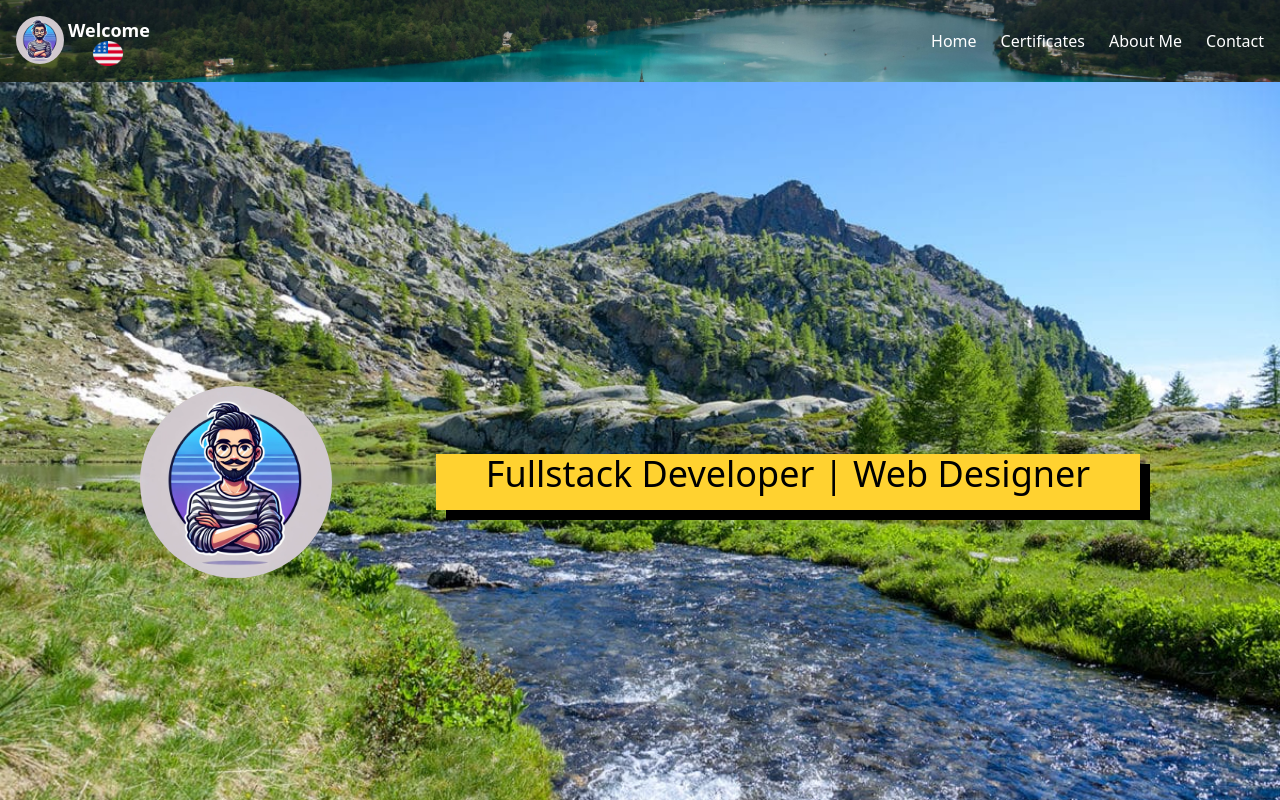
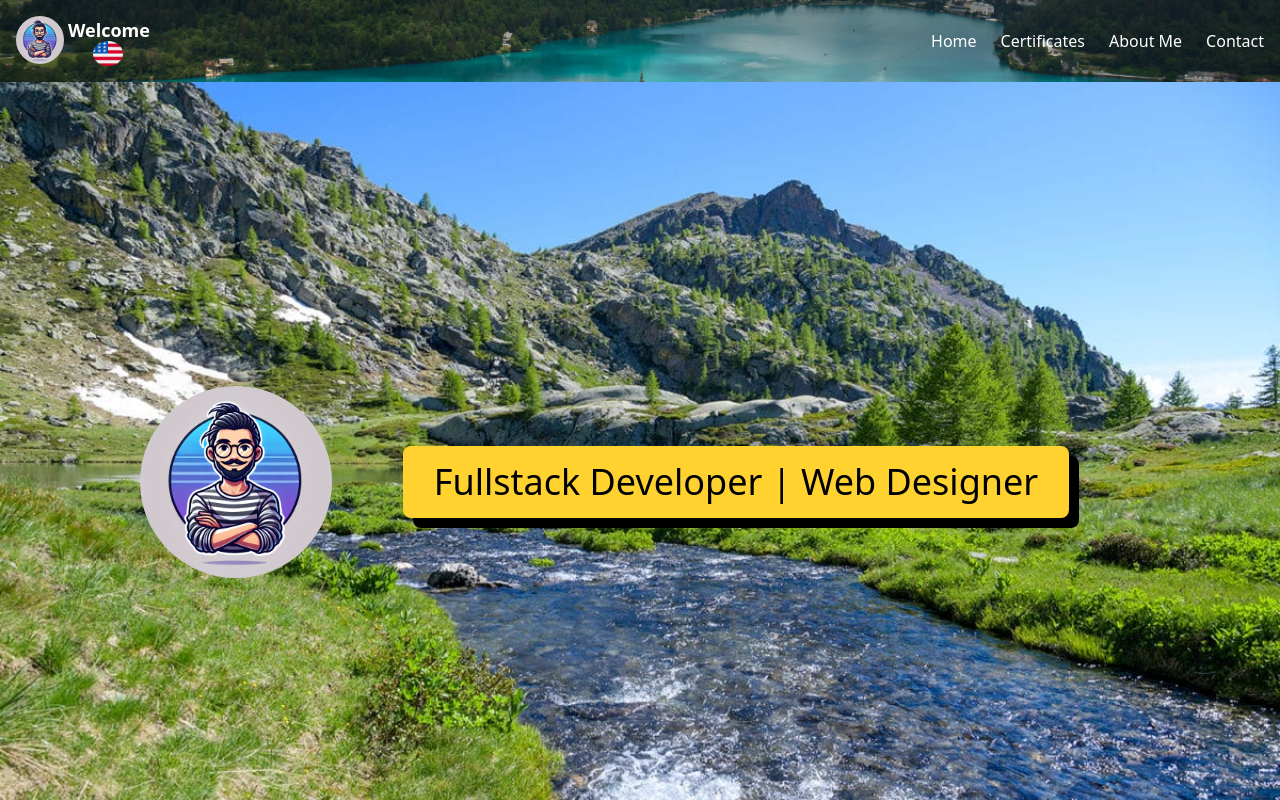
Before and after one commit to martinoremonje/portfolio-mo, a React (Vite) app: page / in a window 1280 px wide. Shown: the top 800 px of the page. Built offline with nearby package versions, Linux system fonts and the light colour scheme.

Commit message:
cambios al diseño

```diff
--- a/src/components/Portafolio.jsx
+++ b/src/components/Portafolio.jsx
@@ -25,7 +25,7 @@ const Portfolio = () => {
           className="w-32 h-32 md:w-48 md:h-48 object-cover rounded-full mb-4 md:mb-0"
         />
         <motion.div
-          className="box bg-amber-300 w-[55vw] h-[7vh] text-center text-4xl"
+          className="bg-amber-300 text-center text-2xl md:text-4xl p-4 rounded-lg shadow-md w-full md:w-3/4 lg:w-2/3 mx-auto"
           initial={{ boxShadow: '0px 0px #000' }}
           animate={{ boxShadow: '10px 10px #000' }}
           transition={{ duration: 2 }}
@@ -142,7 +142,7 @@ const Portfolio = () => {
           </ul>
         </div>
         <motion.div
-          className="font-bold box text-white bg-amber-300 w-[12vw] h-[6vh] text-center"
+          className="bg-amber-300 text-center text-xl mt-1.5 md:text-3xl p-3 rounded-lg shadow-md w-full md:w-1/2 lg:w-1/3 mx-auto"
           initial={{ boxShadow: '0px 0px #000' }}
           animate={{ boxShadow: '10px 10px #000' }}
           whileHover={{ scale: 1.2 }}
--- a/src/components/PortafolioEn.jsx
+++ b/src/components/PortafolioEn.jsx
@@ -33,7 +33,7 @@ const PortfolioEn = () => {
         >
           Fullstack Developer | Web Designer
         </h1> */}
-        <motion.div className="box bg-amber-300 w-[55vw] h-[7vh] text-center text-4xl"  initial={{ boxShadow: "0px 0px #000" }}
+        <motion.div className="bg-amber-300 text-center text-2xl md:text-4xl p-4 rounded-lg shadow-md w-full md:w-3/4 lg:w-2/3 mx-auto"  initial={{ boxShadow: "0px 0px #000" }}
 
 animate={{ boxShadow: "10px 10px #000" }} transition={{ duration: 2 }}>Fullstack Developer | Web Designer</motion.div>
       </section>
@@ -147,7 +147,7 @@ animate={{ boxShadow: "10px 10px #000" }} transition={{ duration: 2 }}>Fullstack
         </div>
 
 
-        <motion.div className="font-bold box text-white bg-amber-300 w-[12vw] h-[6vh] text-center"  initial={{ boxShadow: "0px 0px #000" }}
+        <motion.div className="bg-amber-300 text-center text-xl md:text-3xl mt-1.5 p-3 rounded-lg shadow-md w-full md:w-1/2 lg:w-1/3 mx-auto"  initial={{ boxShadow: "0px 0px #000" }}
 
 animate={{ boxShadow: "10px 10px #000" }} whileHover={{ scale: 1.2 }}>Don't click this</motion.div>
       </section>
```
